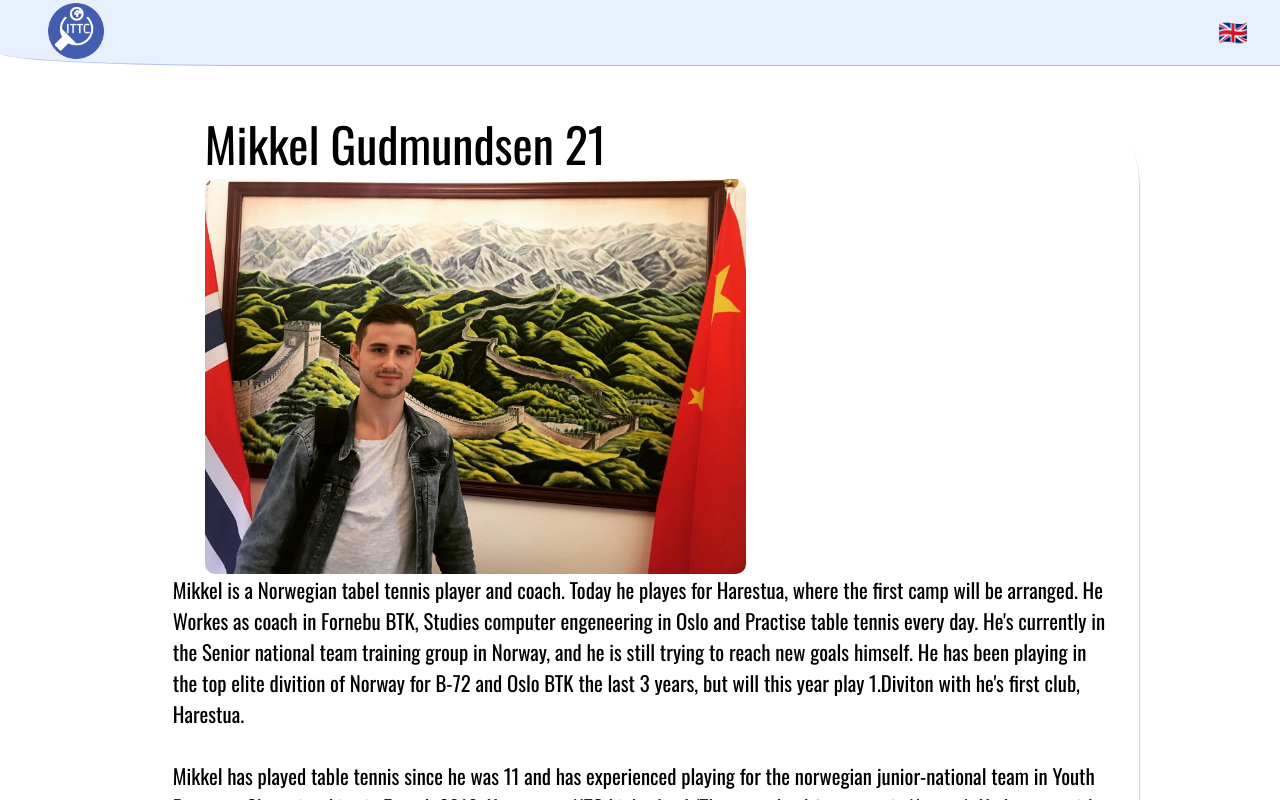
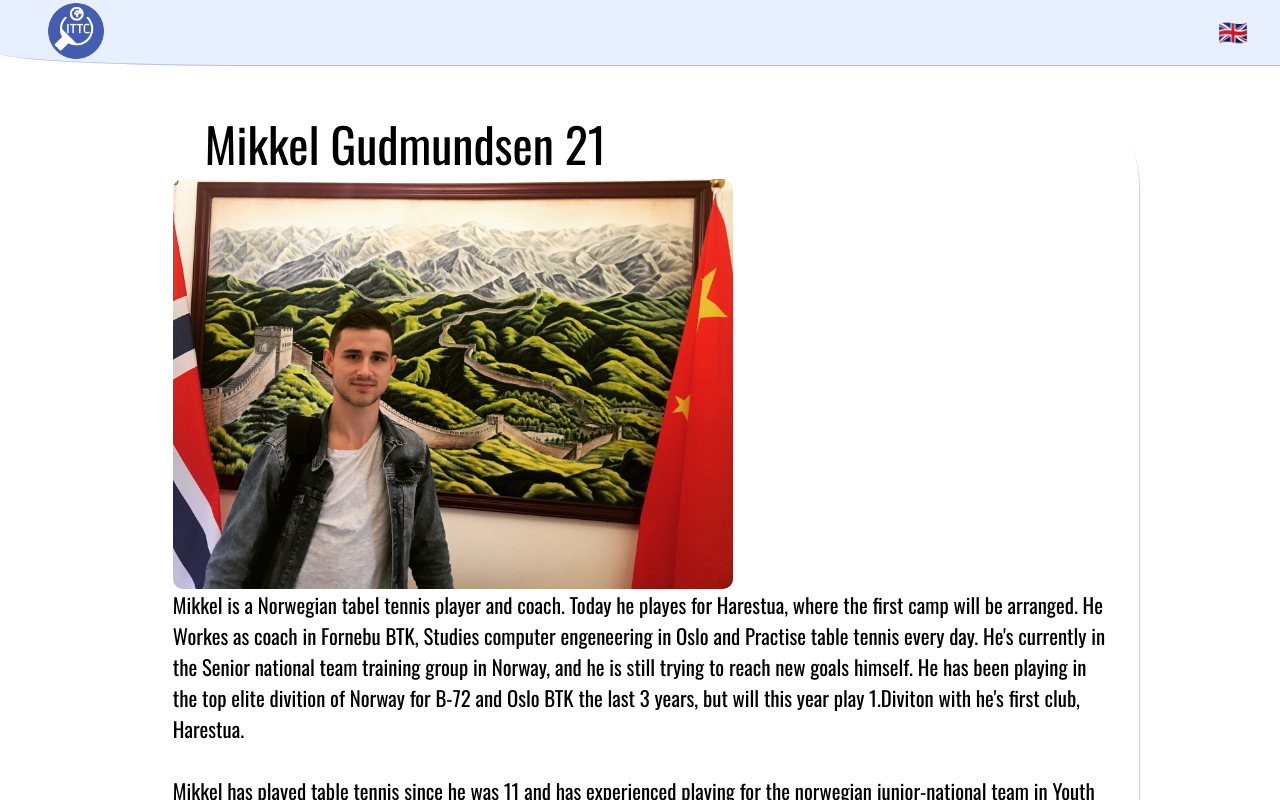
Before and after one commit to mikkelgud/InternationalTableTennisCamp, a React (Create React App) app: page /leaders/Mikkel-Gudmundsen in a window 1280 px wide. Shown: the top 800 px of the page. Built offline with nearby package versions, Linux system fonts and the light colour scheme.

Commit message:
Found picture styling bug, now everything should work as smooth as sunny dried wood

```diff
--- a/src/Leaders/Mikkel.js
+++ b/src/Leaders/Mikkel.js
@@ -35,9 +35,7 @@ export default function MikkelGudmundsen() {
     <StyledTextBoxDiv>
       <StyledTextSectionHeader>
         <HWrapper> Mikkel Gudmundsen 21</HWrapper>
-        <HWrapper>
           <StyledImageLocal src={Mikkel} />
-        </HWrapper>
       </StyledTextSectionHeader>
       <StyledText>
         Mikkel is a Norwegian tabel tennis player and coach.
```
